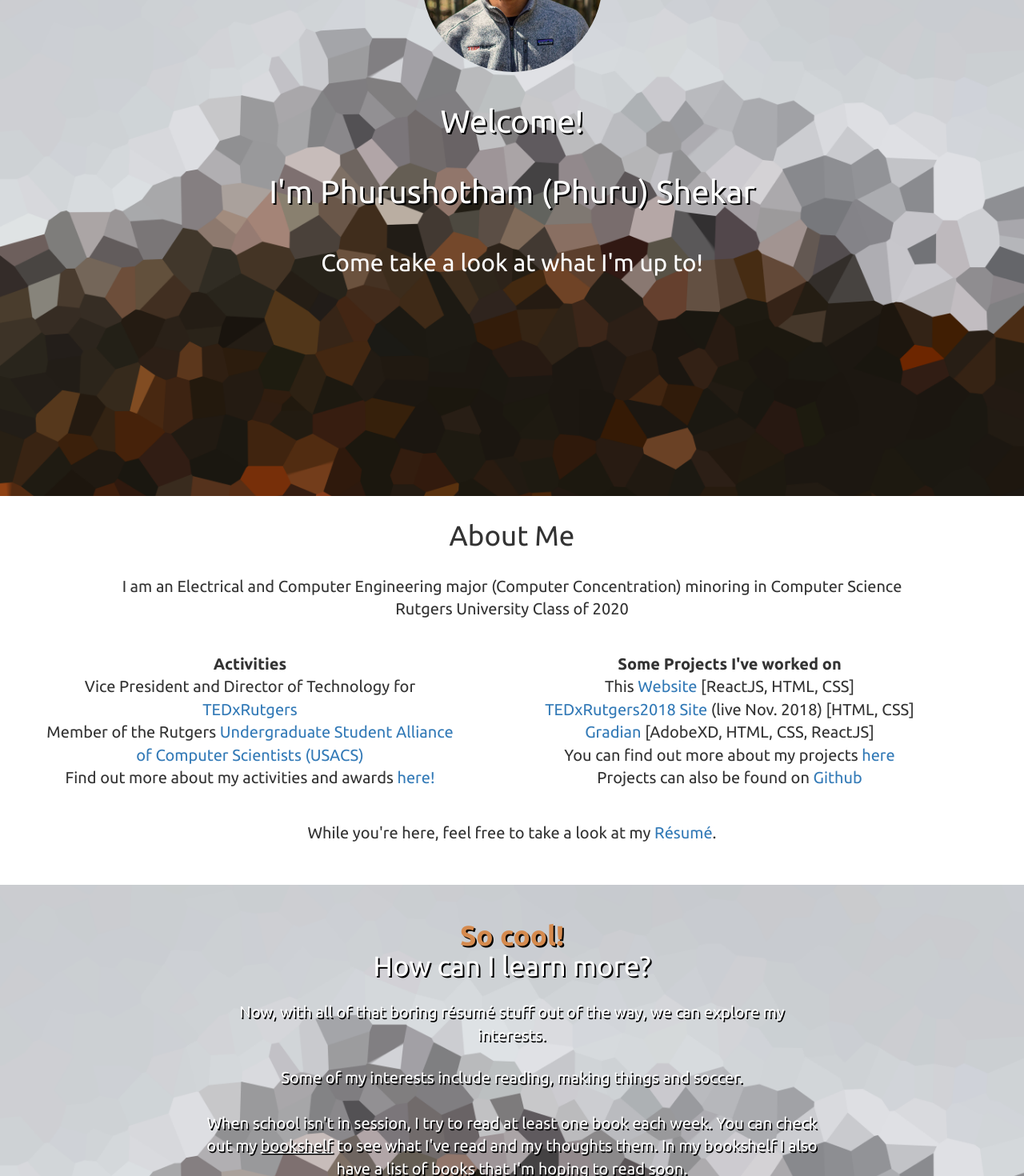
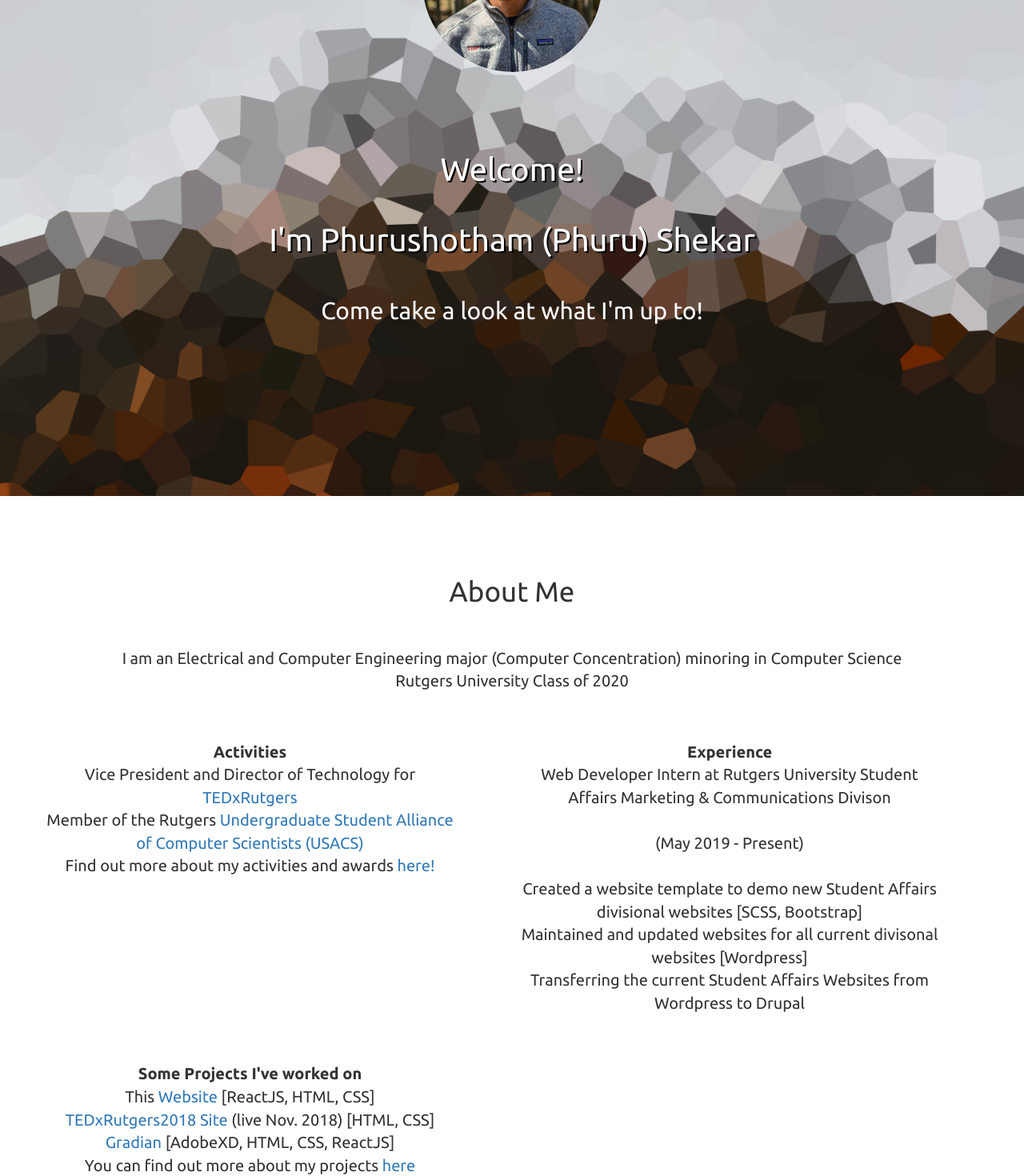
Before and after one commit to PhuruShekar/PhuruShekar.github.io, a React (Create React App) app: page / in a window 1280 px wide. Shown: the part 240-1710 px from the top of the page at 80% size. Built offline with nearby package versions, Linux system fonts and the light colour scheme.

Commit message:
updates, fixed spacing

```diff
--- a/src/Assets/scss/default.css
+++ b/src/Assets/scss/default.css
@@ -169,7 +169,7 @@ main .me {
 main h1 {
   font-size: 40px;
   text-align: center;
-  margin-top: 40px;
+  margin-top: 100px;
   text-shadow: 2px 2px black;
 }
 
@@ -191,7 +191,7 @@ main a {
 .whoami h1 {
   font-size: 35px;
   text-align: center;
-  margin-top: 30px;
+  margin-top: 100px;
 }
 
 .whoami .column {
@@ -200,7 +200,7 @@ main a {
   text-align: center;
   margin-left: 5%;
   margin-right: 5%;
-  margin-top: 30px;
+  margin-top: 50px;
   font-size: 20px;
   margin-right: 10px;
 }
@@ -219,7 +219,7 @@ main a {
 
 .whoami .centText {
   text-align: center;
-  margin-top: 30px;
+  margin-top: 50px;
   font-size: 20px;
 }
 
--- a/src/Assets/scss/default.scss
+++ b/src/Assets/scss/default.scss
@@ -119,7 +119,7 @@ main {
     h1 {
         font-size: 40px;
         text-align: center;
-        margin-top: 40px;
+        margin-top: 100px;
         text-shadow: 2px 2px black;
     }
 
@@ -140,7 +140,7 @@ main {
     h1 {
         font-size: 35px;
         text-align: center;
-        margin-top: 30px;
+        margin-top: 100px;
     }
     .column {
         float: left;
@@ -148,7 +148,7 @@ main {
         text-align: center;
         margin-left: 5%;
         margin-right: 5%;
-        margin-top: 30px;
+        margin-top: 50px;
         font-size: 20px;
         margin-right:10px;
         ul {
@@ -167,7 +167,7 @@ main {
 
     .centText {
         text-align: center;
-        margin-top: 30px;
+        margin-top: 50px;
         font-size: 20px;
     }
 
--- a/src/components/pages/homePage.js
+++ b/src/components/pages/homePage.js
@@ -65,7 +65,22 @@ class HomePage extends Component {
                 <li>Find out more about my activities and awards  <Link to="/Accomplishments">here!</Link></li>
                 <li></li>
                 </ul>
-                </p>
+            </p>
+
+
+            <p className="column">
+                <strong>Experience</strong> <br/>
+
+                Web Developer Intern at Rutgers University Student Affairs Marketing &amp; Communications Divison <br/><br/>
+                (May 2019 - Present)
+                 <br/><br/>
+
+                <ul>
+                    <li>Created a website template to demo new Student Affairs divisional websites [SCSS, Bootstrap]</li>
+                    <li>Maintained and updated websites for all current divisonal websites [Wordpress]</li>
+                    <li>Transferring the current Student Affairs Websites from Wordpress to Drupal</li>
+                </ul>
+            </p>
 
             <p className="column">
                 <strong>Some Projects I've worked on</strong> <br/>
@@ -108,7 +123,7 @@ class HomePage extends Component {
 
             <br/>
                 <h1>
-                    <strong className="color">So cool!</strong><br/> How can I learn more?
+                    <strong className="color">So cool!</strong><br/><br/>  How can I learn more?
                 </h1>
 
                 <br/>
```
Also changed, not shown: 1 other file (tests, documents, lock files or other folders).
